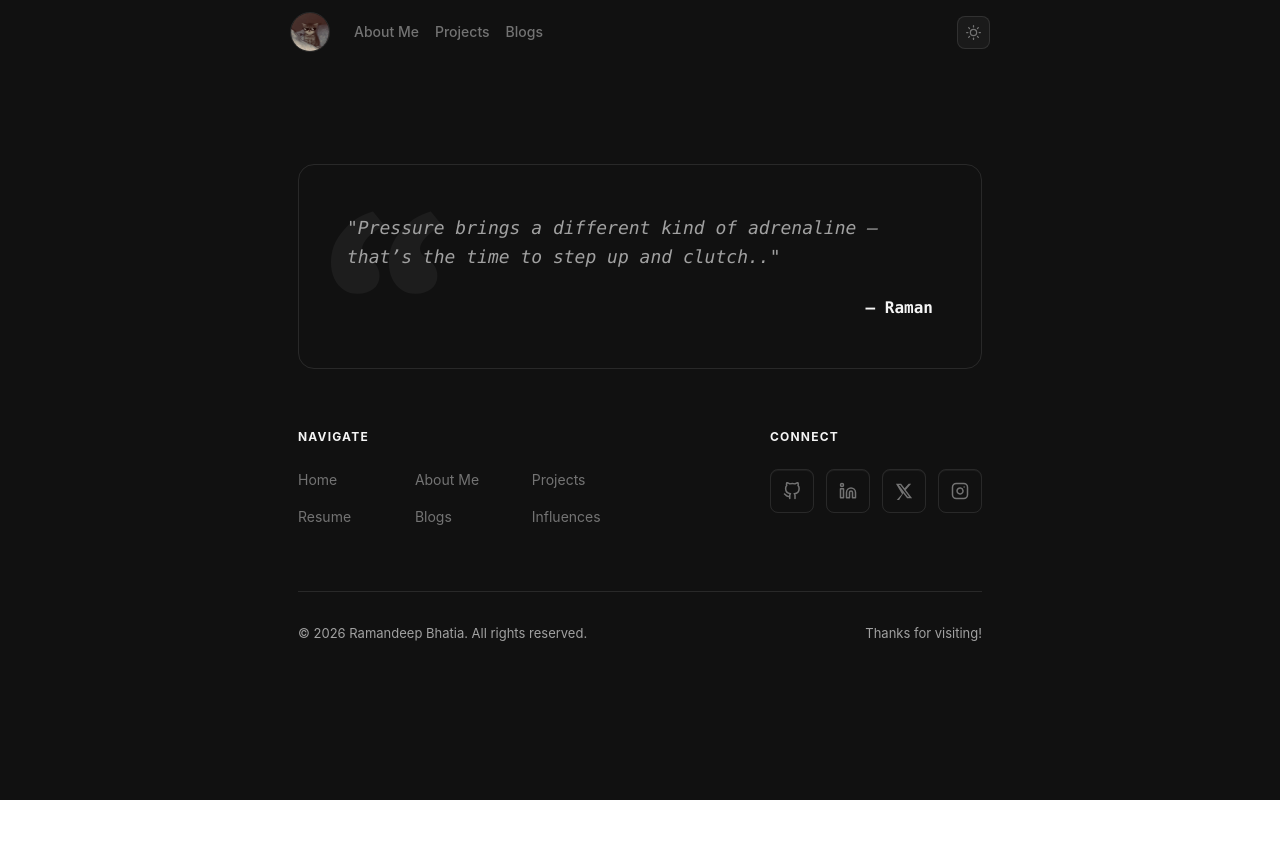
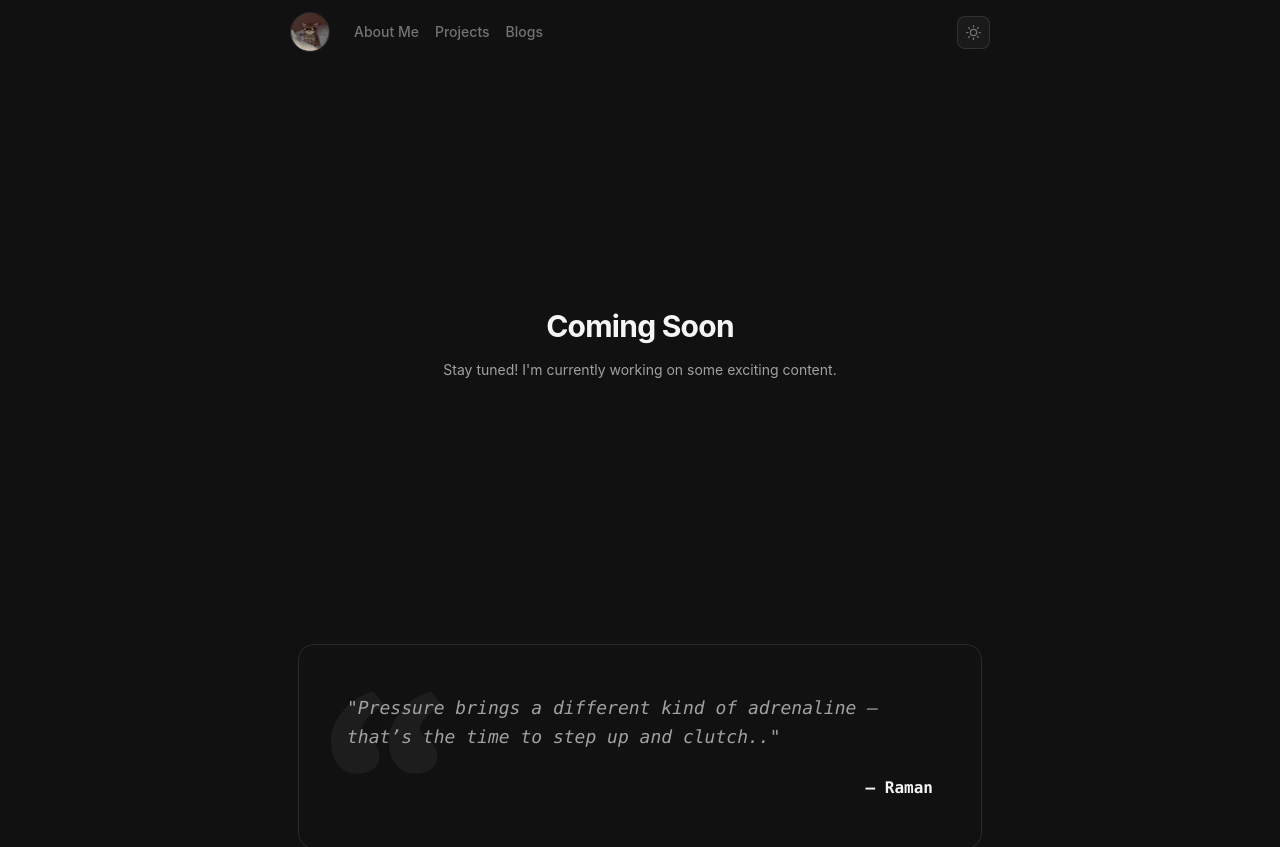
Before and after one commit to ramanbhatia3/portfolio, a React (Vite) app: page /blogs in a window 1280 px wide. Shown: the top 847 px of the page. Before the commit the page ends 800 px from the top, so only its background shows below. Built offline with nearby package versions, Linux system fonts and the light colour scheme.

Commit message:
feat: add coming soon placeholder for Blog page

```diff
--- a/src/App.jsx
+++ b/src/App.jsx
@@ -2,6 +2,7 @@ import { BrowserRouter as Router, Routes, Route } from 'react-router-dom'
 import Hero from './components/Hero'
 import Navbar from './components/Navbar'
 import About from './components/About'
+import Blogs from './components/Blogs'
 import Quote from './components/Quote'
 import Footer from './components/Footer'
 
@@ -19,6 +20,7 @@ function App() {
             <Routes>
               <Route path="/" element={<Hero />} />
               <Route path="/about" element={<About />} />
+              <Route path="/blogs" element={<Blogs />} />
             </Routes>
           </main>
 
--- /dev/null
+++ b/src/components/Blogs.jsx
@@ -0,0 +1,14 @@
+const Blogs = () => {
+    return (
+        <div className="animate-in fade-in duration-500 flex flex-col items-center justify-center min-h-[50vh] text-center px-4 mt-12 sm:mt-20">
+            <h1 className="text-2xl sm:text-3xl font-bold text-neutral-900 dark:text-neutral-100 mb-4 tracking-tight">
+                Coming Soon
+            </h1>
+            <p className="text-semibolf sm:text-sm text-neutral-500 dark:text-neutral-400 max-w-md">
+                Stay tuned! I'm currently working on some exciting content.
+            </p>
+        </div>
+    )
+}
+
+export default Blogs
--- a/src/components/Footer.jsx
+++ b/src/components/Footer.jsx
@@ -16,7 +16,7 @@ const Footer = () => {
                         <Link to="/about" className="text-[14px] text-neutral-500 hover:text-neutral-900 dark:hover:text-neutral-200 transition-colors">About Me</Link>
                         <a href="#projects" className="text-[14px] text-neutral-500 hover:text-neutral-900 dark:hover:text-neutral-200 transition-colors">Projects</a>
                         <a href="#resume" className="text-[14px] text-neutral-500 hover:text-neutral-900 dark:hover:text-neutral-200 transition-colors">Resume</a>
-                        <a href="#blogs" className="text-[14px] text-neutral-500 hover:text-neutral-900 dark:hover:text-neutral-200 transition-colors">Blogs</a>
+                        <Link to="/blogs" className="text-[14px] text-neutral-500 hover:text-neutral-900 dark:hover:text-neutral-200 transition-colors">Blogs</Link>
                         <a href="#influences" className="text-[14px] text-neutral-500 hover:text-neutral-900 dark:hover:text-neutral-200 transition-colors">Influences</a>
                     </div>
                 </div>
--- a/src/components/Navbar.jsx
+++ b/src/components/Navbar.jsx
@@ -14,7 +14,7 @@ const Navbar = () => {
                 <div className='flex gap-4'>
                     <Link to="/about" className="text-sm font-medium text-neutral-500 hover:text-neutral-900 dark:hover:text-neutral-200 transition-colors">About Me</Link>
                     <a href="#projects" className="text-sm font-medium text-neutral-500 hover:text-neutral-900 dark:hover:text-neutral-200 transition-colors">Projects</a>
-                    <a href="#blogs" className="text-sm font-medium text-neutral-500 hover:text-neutral-900 dark:hover:text-neutral-200 transition-colors">Blogs</a>
+                    <Link to="/blogs" className="text-sm font-medium text-neutral-500 hover:text-neutral-900 dark:hover:text-neutral-200 transition-colors">Blogs</Link>
                 </div>
             </div>
 
```
